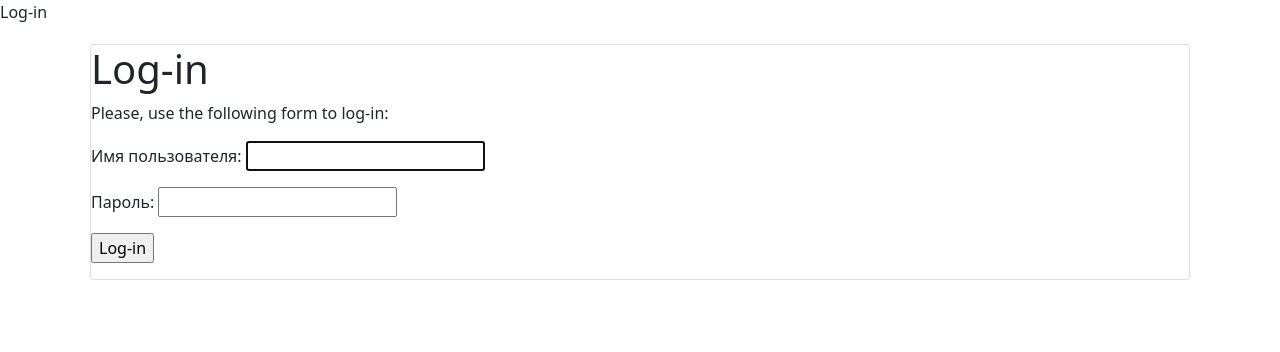
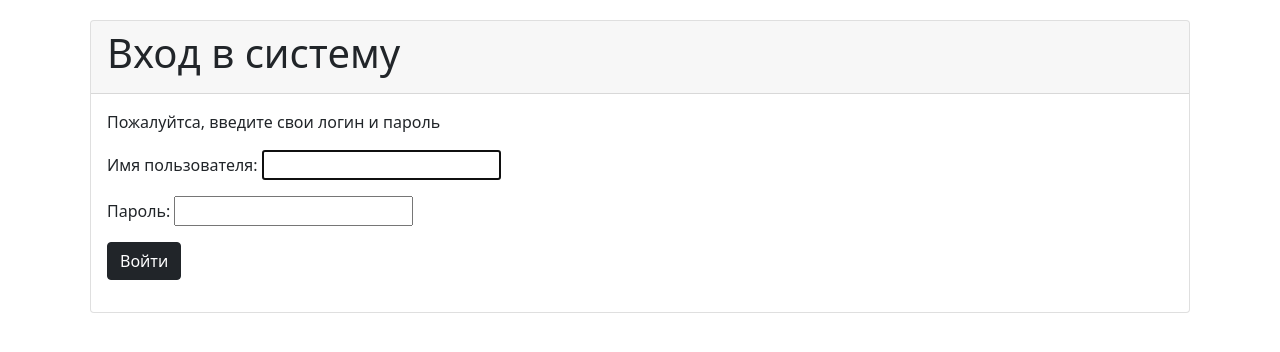
Before and after one commit to AndrewSkow11/NewWaveEducation, a Django app: page /accounts/login/ in a window 1280 px wide. Shown: the top 352 px of the page. Run offline with Django 4.2, Linux system fonts and the light colour scheme.

Commit message:
исправление ошибок авторизации

```diff
--- a/templates/registration/login.html
+++ b/templates/registration/login.html
@@ -1,22 +1,26 @@
 {% extends "base.html" %}
 
-{% block title %}Log-in{% endblock %}
 
 {% block content %}
-  <h1>Log-in</h1>
-  <div class="module">
+<div class="card-header">
+    <h1>Вход в систему</h1>
+</div>
+<div class="module card-body">
     {% if form.errors %}
-      <p>Your username and password didn't match. Please try again.</p>
+    <p>Неверный логин или пароль, попробуйте ещё раз.</p>
     {% else %}
-      <p>Please, use the following form to log-in:</p>
+    <p>Пожалуйтса, введите свои логин и пароль</p>
     {% endif %}
-    <div class="login-form">
-      <form action="{% url 'login' %}" method="post">
-        {{ form.as_p }}
-        {% csrf_token %}
-        <input type="hidden" name="next" value="{{ next }}" />
-        <p><input type="submit" value="Log-in"></p>
-      </form>
+    <div class="login-form mb-3">
+        <form action="{% url 'login' %}" method="post">
+            <div class="col-auto">
+
+                {{ form.as_p }}
+                {% csrf_token %}
+                <input type="hidden" class="form-control" name="next" value="{{ next }}"/>
+                <p><input class="btn btn-dark" class="form-control" type="submit" value="Войти"></p>
+            </div>
+        </form>
     </div>
-  </div>
+</div>
 {% endblock %}
```
Also changed, not shown: courses/views.py (+5 -4 lines).
